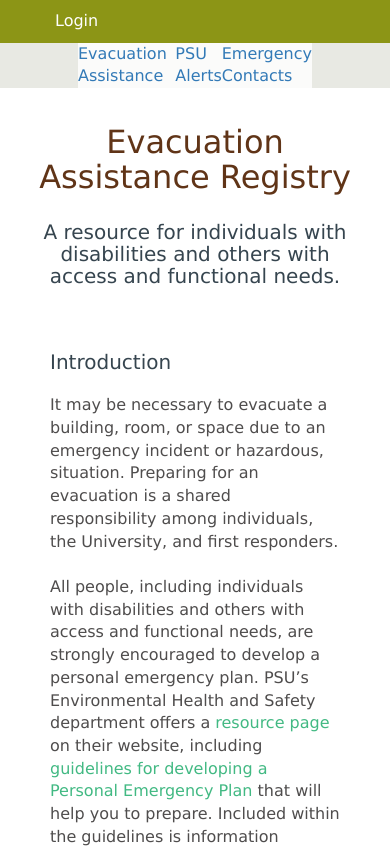
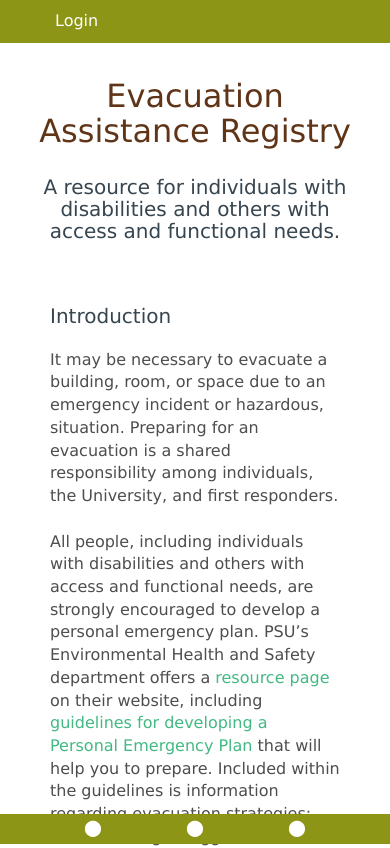
Before and after one commit to psu-oit-capstone/emp-front-end, a Vue app: page /emergency-information in a window 390 px wide. Shown: the top 848 px of the page. Built offline with nearby package versions, Linux system fonts and the light colour scheme; no server answers; sample sign-in values are in the browser's storage; what vue-closable would draw is missing.

Commit message:
Change position and style of sticky navbar
*changed navbar background and text color
*moved to bottom of page
*expanded to full width of page
*switches to circle symbols on mobile to save space

```diff
--- a/package.json
+++ b/package.json
@@ -18,7 +18,8 @@
     "vue-closable": "0.0.3",
     "vue-router": "^3.0.3",
     "vue2-transitions": "^0.3.0",
-    "vuex": "^3.0.1"
+    "vuex": "^3.0.1",
+    "webpack": "^4.39.1"
   },
   "devDependencies": {
     "@vue/cli-plugin-babel": "^3.0.5",
--- a/src/App.vue
+++ b/src/App.vue
@@ -26,3 +26,8 @@ export default {
 }
 
 </script>
+<style scoped>
+#main{
+  margin-bottom: 0px;
+}
+</style>
--- a/src/components/StickyNavbar.vue
+++ b/src/components/StickyNavbar.vue
@@ -1,10 +1,17 @@
 <template>
   <!-- Nav bar -->
-  <div id="sticky-navbar">
-    <a href="#EA-registry">Evacuation Assistance</a>
-    <a href="#alert-info">PSU Alerts</a>
-    <a href="#emergency-contacts-list">Emergency Contacts</a>
-  </div>
+    <div id="sticky-navbar">
+      <div id="nav-container">
+        <a href="#EA-registry">Evacuation Assistance</a>
+        <a href="#alert-info">PSU Alerts</a>
+        <a href="#emergency-contacts-list">Emergency Contacts</a>
+      </div>
+      <div id="mobile-nav-container">
+        <a href="#EA-registry">&#11044;</a>
+        <a href="#alert-info">&#11044;</a>
+        <a href="#emergency-contacts-list">&#11044;</a>
+      </div>
+    </div>
 </template>
 
 
@@ -16,25 +23,81 @@
 
 
 <style scoped>
+
+a {
+  color: #ffffff;
+}
+
 #sticky-navbar {
   transition: background-color 1s;
 
   /* Make element obey sticky positioning */
   position: sticky;
   position: -webkit-sticky; /* Safari */
-  top: 0;
+  bottom: -8x;
+  width: 100vw;
+  /* Set the fixed height of the footer here */
+  height: 30px;
 
-  /* Center the bar */
-  margin-left: auto;
-  margin-right: auto;
-  width: 60%;
+  margin-left: calc(50% - 50vw);
 
   /* Center contained links */
   display: flex;
-  justify-content: space-between;
+  justify-content: space-around;
 
   /* Style */
-  background-color: rgba(255,255,255,.8);
+  background-color: #8c9516;
 
 }
+
+#nav-container {
+  display: flex;
+  justify-content: space-around;
+
+  margin: auto;
+}
+
+#mobile-nav-container{
+  display: none;
+}
+
+
+@media (min-width: 980px) {
+  #nav-container{
+    width:960px;
+  }
+}
+
+/* Landscape phone to landscape and desktop */
+@media (min-width: 481px) and (max-width: 979px) {
+  #nav-container{
+    width:960px;
+    margin:auto 8px auto 8px;
+  }
+}
+
+/* Landscape phones and down */
+@media (max-width: 500px) {
+  #sticky-navbar{
+    position:fixed;
+    bottom:0px;
+  }
+
+  #nav-container{
+    display: none;
+  }
+  #mobile-nav-container{
+    width:100%;
+
+    display: flex;
+    justify-content: space-evenly;
+
+    margin: 2.5px auto auto auto;
+
+  }
+
+
+}
+
+
 </style>
--- a/src/styles/styles.css
+++ b/src/styles/styles.css
@@ -3,7 +3,8 @@
   can be accessed throughout the app.
 */
 
-* {
+body {
+  margin-bottom: 0px;
 }
 
 .page-component {
@@ -83,6 +84,10 @@ a {
   font-size: 1em;
 }
 
+#emergency-contacts-list{
+  margin-bottom: 20px;
+}
+
 #header-wrap{
   height:230px;
   width:100%;
@@ -107,7 +112,7 @@ a {
   width:auto;
   margin:0 auto;
   margin-top:-120px;
-  margin-bottom: 30px;
+  margin-bottom: 0px;
   position:relative;
   z-index:5;
   background-color:transparent;
@@ -202,7 +207,7 @@ Site-wide Media Queried Styles
 /* Large desktop */
 @media (min-width: 980px) {
   .main-content-container {
-    grid-template-columns: auto [left-gutter] 650px [right-gutter] auto;
+    grid-template-columns: [far-left] auto [left-gutter] 950px [right-gutter] auto [far-right];
     grid-template-rows: 100px [top-gutter] auto [bottom-gutter] 100px;
   }
 }
@@ -210,7 +215,7 @@ Site-wide Media Queried Styles
 /* Landscape phone to landscape and desktop */
 @media (min-width: 481px) and (max-width: 979px) {
   .main-content-container {
-    grid-template-columns: auto [left-gutter] 480px [right-gutter] auto;
+    grid-template-columns: [far-left] auto [left-gutter] 480px [right-gutter] auto [far-right];
     grid-template-rows: 100px [top-gutter] auto [bottom-gutter] 100px;
   }
 }
@@ -222,7 +227,7 @@ Site-wide Media Queried Styles
   }
 
   .main-content-container {
-    grid-template-columns: 20px [left-gutter] auto [right-gutter] 20px;
+    grid-template-columns: [far-left] 20px [left-gutter] auto [right-gutter] 20px [far-right];
     grid-template-rows: 100px [top-gutter] auto [bottom-gutter] 100px;
   }
 
--- a/src/views/EmergencyContactList.vue
+++ b/src/views/EmergencyContactList.vue
@@ -297,4 +297,6 @@
 .fade-enter, .fade-leave-to /* .fade-leave-active below version 2.1.8 */ {
   opacity: 0;
 }
+
+
 </style>
--- a/src/views/EmergencyInformation.vue
+++ b/src/views/EmergencyInformation.vue
@@ -1,7 +1,6 @@
 <template>
 
   <div id="emergency-information" class="main-content">
-    <StickyNavbar />
     <TimeoutPopup
       :timeLimit="9999"
       @timedOut.once="endSession"
@@ -10,6 +9,7 @@
     <EvacAssist />
     <AlertsInformation />
     <EmergencyContactList />
+    <StickyNavbar />
   </div>
 </template>
 
```
